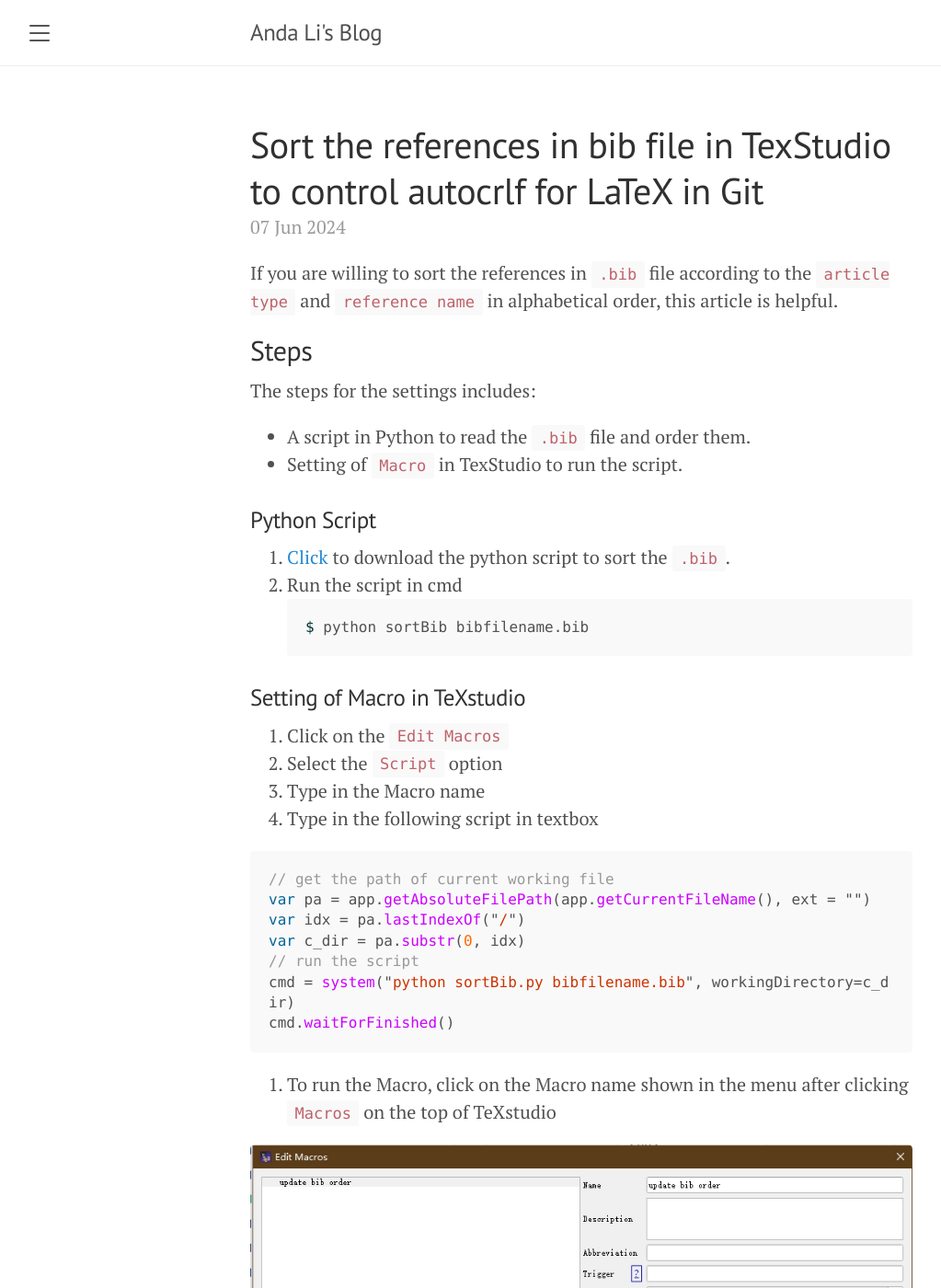
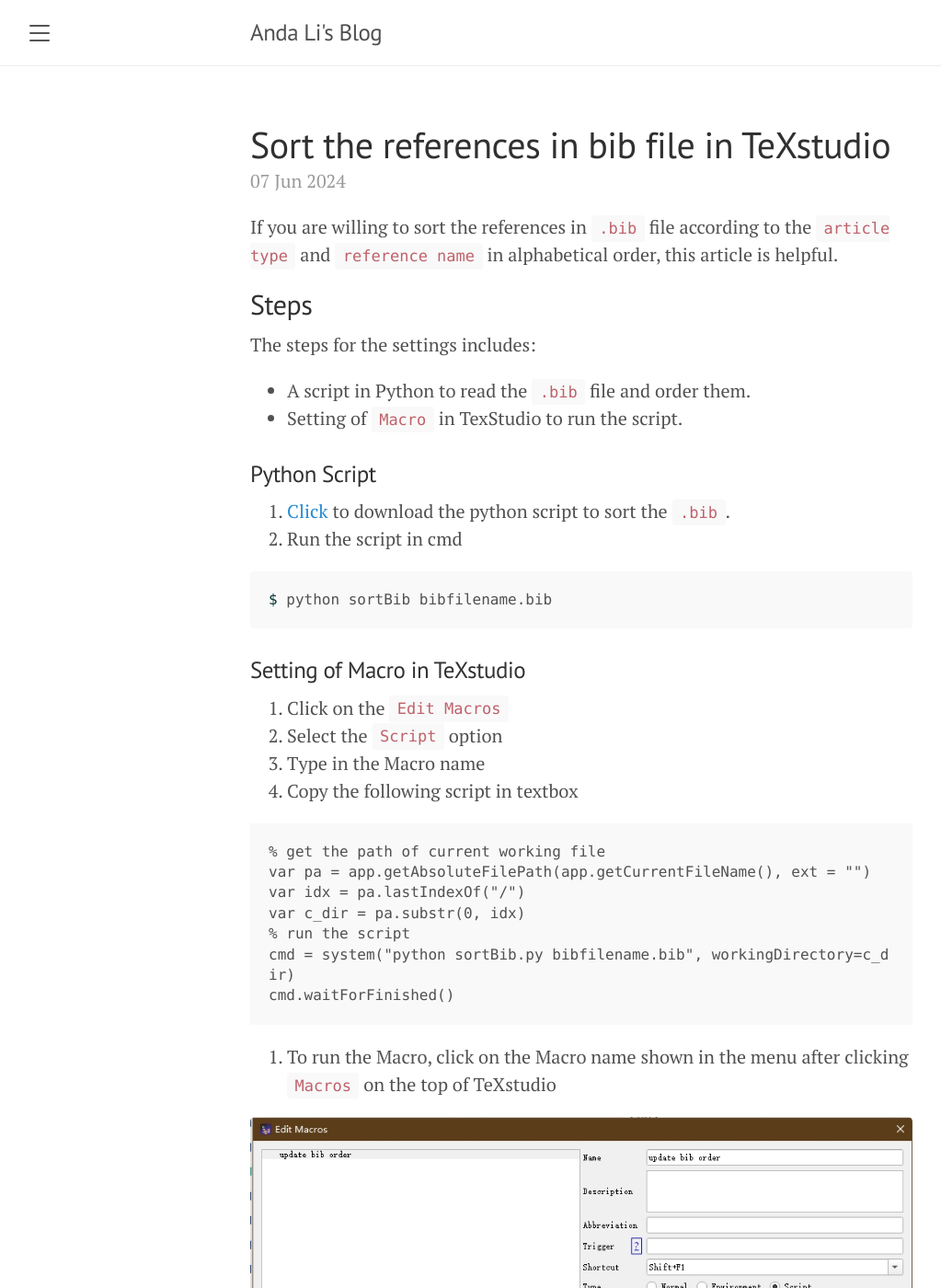
Before and after one commit to andali89/blog, a Jekyll site: the page built from _posts/2024-06-07-sort-bib-references.md, in a window 1280 px wide and 1400 px high. Shown: the whole window at 92% size, without its empty margins (8-1031 px from the left). Built offline with Jekyll 4.4.1, drawn with Linux system fonts in a browser that asks for light colours.

Commit message:
update page

````diff
--- a/_posts/2024-06-07-sort-bib-references.md
+++ b/_posts/2024-06-07-sort-bib-references.md
@@ -1,6 +1,6 @@
 ---
 layout: post
-title: Sort the references in bib file in TexStudio to control autocrlf for LaTeX in Git
+title: Sort the references in bib file in TeXstudio
 ---
 
 If you are willing to sort the references in `.bib` file according to the `article type` and `reference name` in alphabetical order, this article is helpful.
@@ -15,6 +15,7 @@ The steps for the settings includes:
 
 1. [Click]({{ site.baseurl }}/assets/scripts/sortBib.py) to download the python script to sort the `.bib`.
 2. Run the script in cmd
+
 ```shell
 $ python sortBib bibfilename.bib
 ```
@@ -23,17 +24,19 @@ $ python sortBib bibfilename.bib
 1. Click on the `Edit Macros`
 2. Select the `Script` option
 3. Type in the Macro name
-4. Type in the following script in textbox
+4. Copy the following script in textbox
 
-```javascript
-// get the path of current working file
+
+```Matlab
+% get the path of current working file
 var pa = app.getAbsoluteFilePath(app.getCurrentFileName(), ext = "")
 var idx = pa.lastIndexOf("/")
 var c_dir = pa.substr(0, idx)
-// run the script
+% run the script
 cmd = system("python sortBib.py bibfilename.bib", workingDirectory=c_dir)
 cmd.waitForFinished()
 ```
+
 4. To run the Macro, click on the Macro name shown in the menu after clicking `Macros` on the top of TeXstudio
 
 ![Screen shot of macro setting]({{ site.baseurl}}/assets/pics/macro.png "Macro Setting")
````
